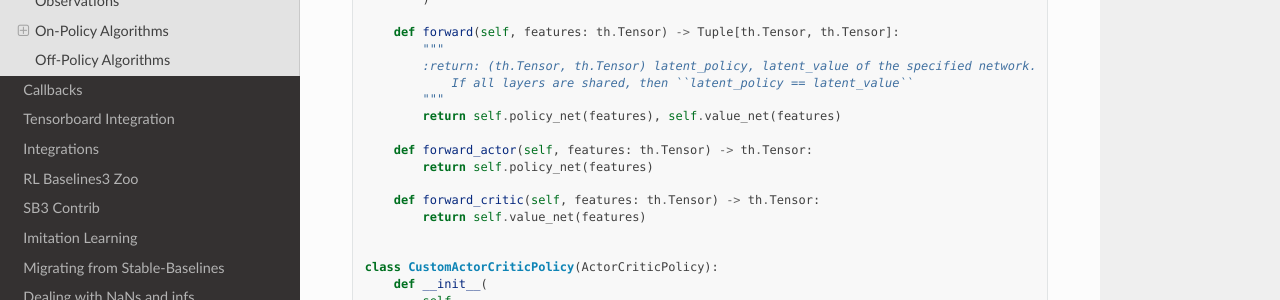
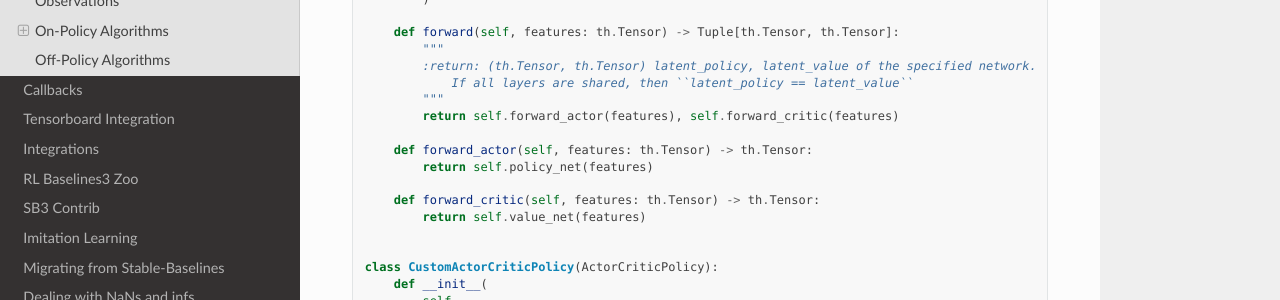
Before and after one commit to DLR-RM/stable-baselines3, a Sphinx documentation site: the page built from docs/guide/custom_policy.rst, in a window 1280 px wide and 900 px high, scrolled down 6657 px. Shown: the part 151-451 px from the top of the window. Built offline with Sphinx 7.4.7 and the Read the Docs theme 2.0.0, drawn with Linux system fonts in a browser that asks for light colours.

Commit message:
Update custom_policy.rst

```diff
--- a/docs/guide/custom_policy.rst
+++ b/docs/guide/custom_policy.rst
@@ -333,7 +333,7 @@ If your task requires even more granular control over the policy/value architect
           :return: (th.Tensor, th.Tensor) latent_policy, latent_value of the specified network.
               If all layers are shared, then ``latent_policy == latent_value``
           """
-          return self.policy_net(features), self.value_net(features)
+          return self.forward_actor(features), self.forward_critic(features)
 
       def forward_actor(self, features: th.Tensor) -> th.Tensor:
           return self.policy_net(features)
```
